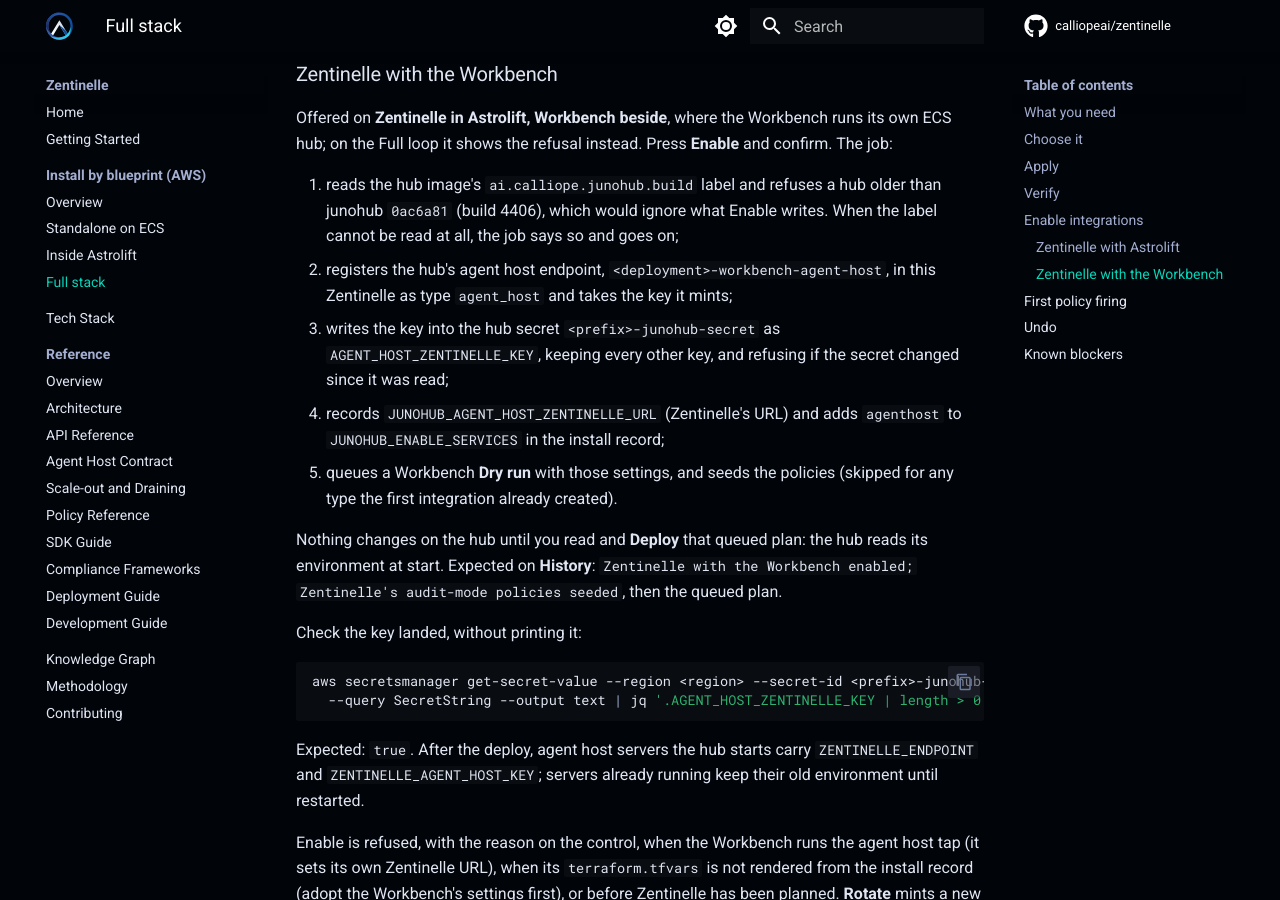
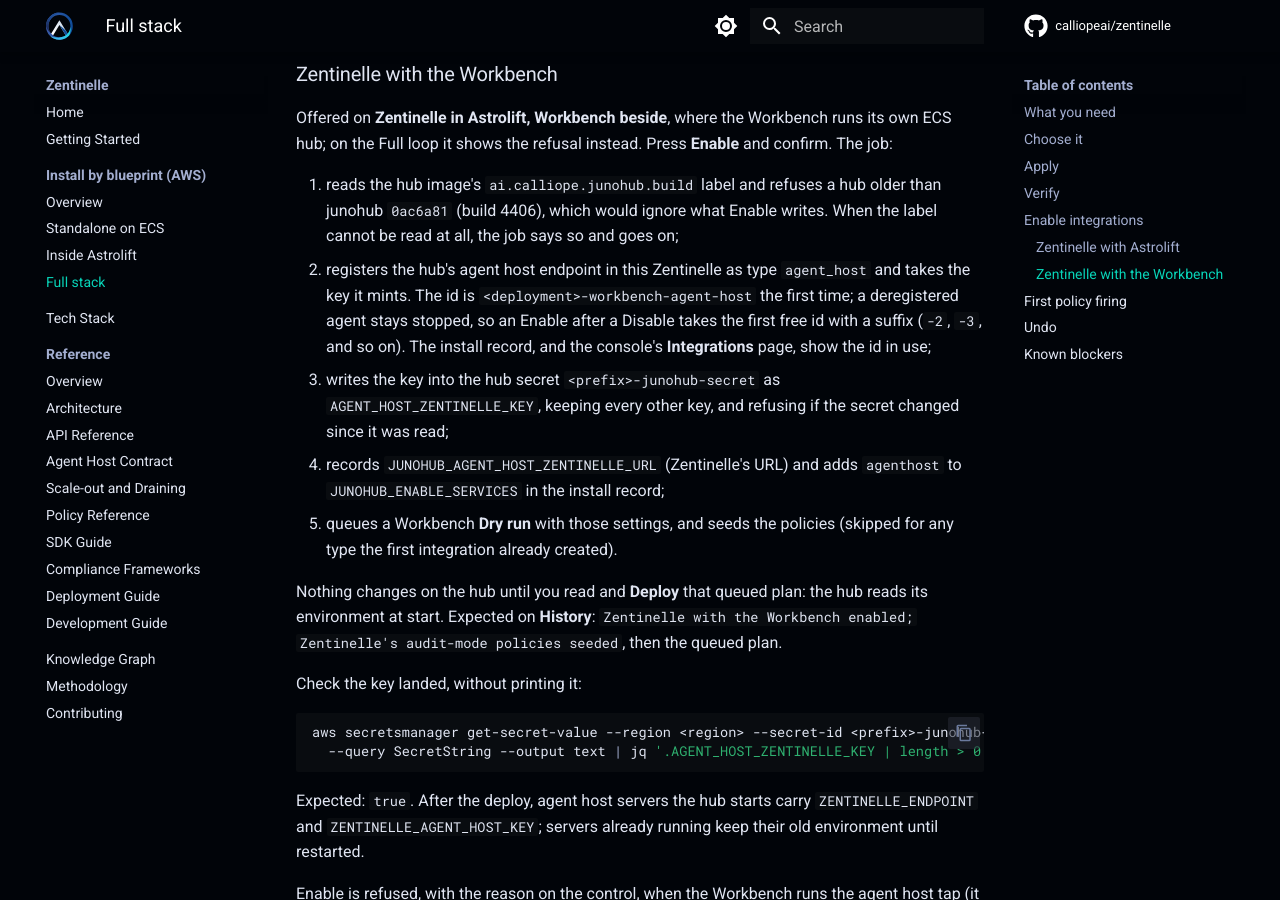
Before and after one commit to calliopeai/zentinelle, an MkDocs documentation site: the page built from docs/install/full-stack.md, in a window 1280 px wide and 900 px high, scrolled down 3268 px. Built offline with MkDocs 1.6.1 and Material for MkDocs 9.7.7, drawn with Linux system fonts in a browser that asks for light colours; comment, search, counter and statistics services are not loaded.

Commit message:
Say the Workbench agent-host id can carry a numeric suffix (#485) (#486)
Co-authored-by: Leo Mata <leo@calliope.ai>

```diff
--- a/docs/install/full-stack.md
+++ b/docs/install/full-stack.md
@@ -85,7 +85,7 @@
 Offered on **Zentinelle in Astrolift, Workbench beside**, where the Workbench runs its own ECS hub; on the Full loop it shows the refusal instead. Press **Enable** and confirm. The job:
 
 1. reads the hub image's `ai.calliope.junohub.build` label and refuses a hub older than junohub `0ac6a81` (build 4406), which would ignore what Enable writes. When the label cannot be read at all, the job says so and goes on;
-2. registers the hub's agent host endpoint, `<deployment>-workbench-agent-host`, in this Zentinelle as type `agent_host` and takes the key it mints;
+2. registers the hub's agent host endpoint in this Zentinelle as type `agent_host` and takes the key it mints. The id is `<deployment>-workbench-agent-host` the first time; a deregistered agent stays stopped, so an Enable after a Disable takes the first free id with a suffix (`-2`, `-3`, and so on). The install record, and the console's **Integrations** page, show the id in use;
 3. writes the key into the hub secret `<prefix>-junohub-secret` as `AGENT_HOST_ZENTINELLE_KEY`, keeping every other key, and refusing if the secret changed since it was read;
 4. records `JUNOHUB_AGENT_HOST_ZENTINELLE_URL` (Zentinelle's URL) and adds `agenthost` to `JUNOHUB_ENABLE_SERVICES` in the install record;
 5. queues a Workbench **Dry run** with those settings, and seeds the policies (skipped for any type the first integration already created).
```
